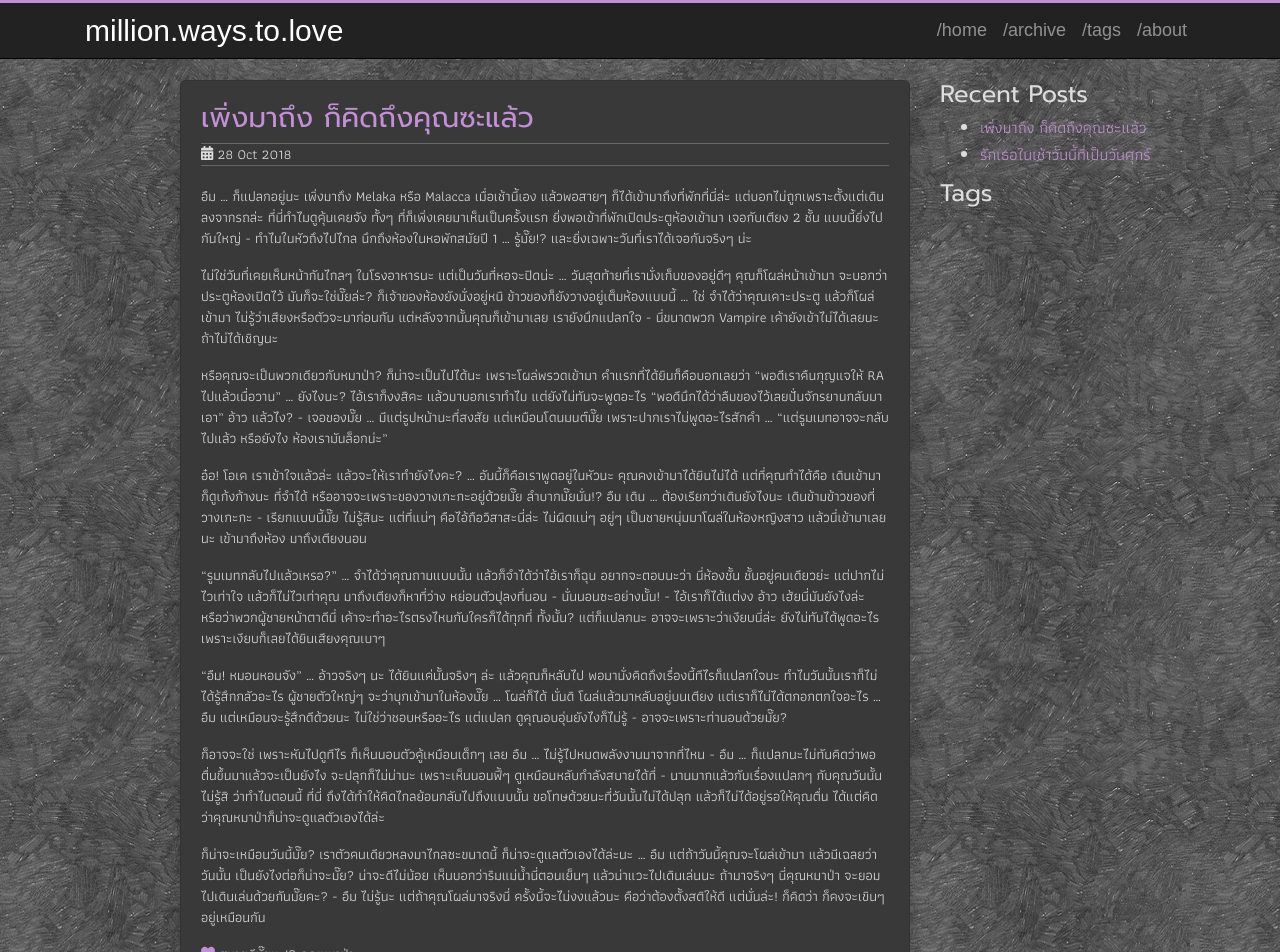
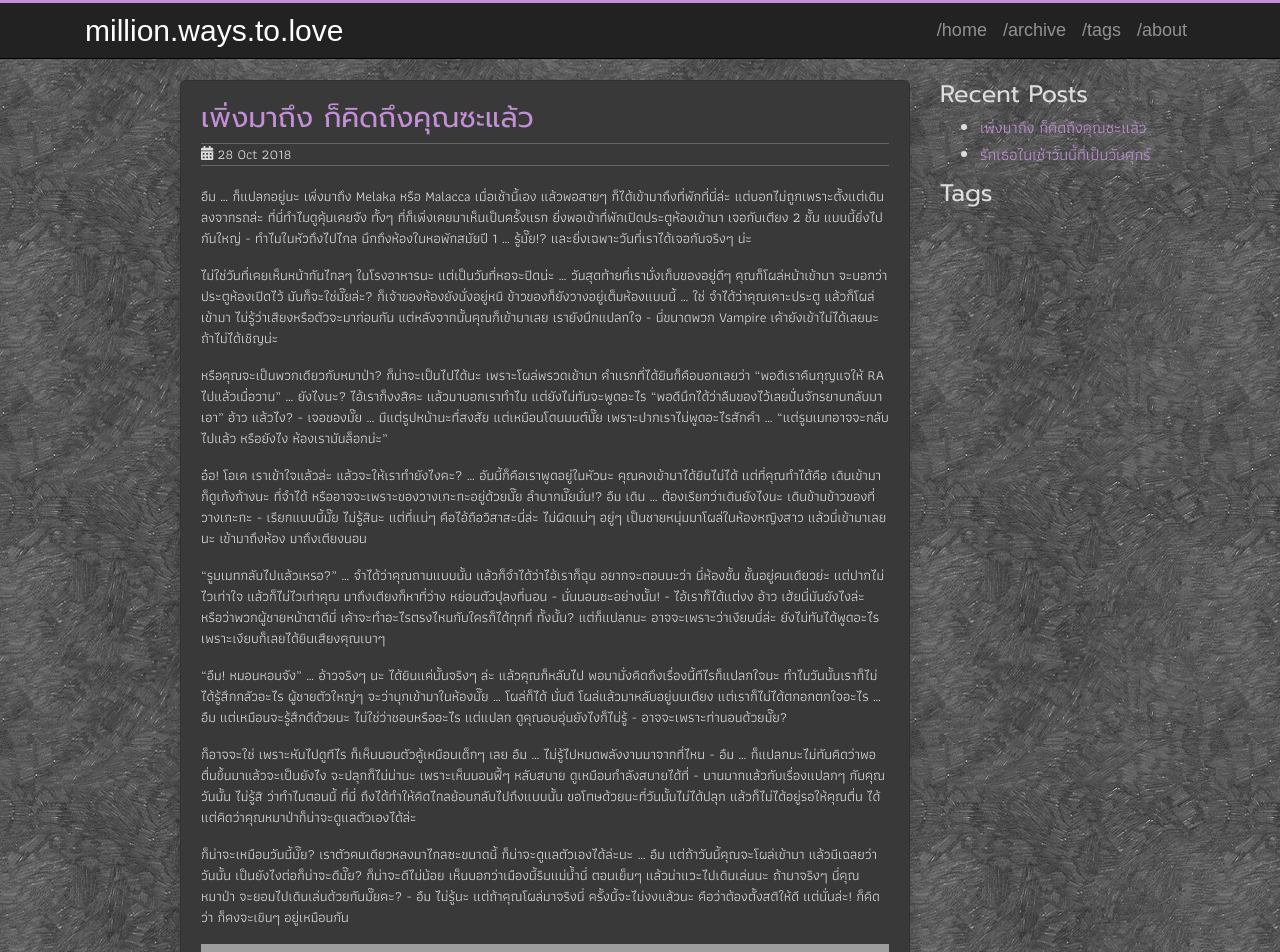
Before and after one commit to sdeehub/love, a Jekyll site: the page built from _posts/2018-10-28-dorm-room.md, in a window 1280 px wide and 1400 px high. Shown: the top 952 px of the window. Built offline with Jekyll 4.4.1, drawn with Linux system fonts in a browser that asks for light colours; comment, search, counter and statistics services are not loaded; some of the changed text lies outside the part shown; grey boxes are pictures that could not be loaded.

Commit message:
fix ending layout

```diff
--- a/_posts/2018-10-28-dorm-room.md
+++ b/_posts/2018-10-28-dorm-room.md
@@ -8,7 +8,7 @@ comments: true
 ---
 อืม ... ก็แปลกอยู่นะ เพิ่งมาถึง Melaka หรือ Malacca เมื่อเช้านี้เอง แล้วพอสายๆ ก็ได้เข้ามาถึงที่พักที่นี่ล่ะ แต่บอกไม่ถูกเพราะตั้งแต่เดินลงจากรถล่ะ ที่นี่ทำไมดูคุ้นเคยจัง ทั้งๆ ที่ก็เพิ่งเคยมาเห็นเป็นครั้งแรก ยิ่งพอเข้าที่พักเปิดประตูห้องเข้ามา เจอกับเตียง 2 ชั้น แบบนี้ยิ่งไปกันใหญ่ - ทำไมในหัวถึงไปไกล นึกถึงห้องในหอพักสมัยปี 1 ... รู้มั๊ย!? และยิ่งเฉพาะวันที่เราได้เจอกันจริงๆ น่ะ
 
-ไม่ใช่วันที่เคยเห็นหน้ากันไกลๆ ในโรงอาหารนะ แต่เป็นวันที่หอจะปิดน่ะ ... วันสุดท้ายที่เรานั่งเก็บของอยู่ดีๆ คุณก็โผล่หน้าเข้ามา จะบอกว่าประตูห้องเปิดไว้ มันก็จะใช่มั๊ยล่ะ? ก็เจ้าของห้องยังนั่งอยู่หนิ ข้าวของก็ยังวางอยู่เต็มห้องแบบนี้ ... ใช่ จำได้ว่าคุณเคาะประตู แล้วก็โผล่เข้ามา ไม่รู้ว่าเสียงหรือตัวจะมาก่อนกัน แต่หลังจากนั้นคุณก็เข้ามาเลย เรายังนึกแปลกใจ - นี่ขนาดพวก Vampire เค้ายังเข้าไม่ได้เลยนะ ถ้าไม่ได้เชิญนะ
+ไม่ใช่วันที่เคยเห็นหน้ากันไกลๆ ในโรงอาหารนะ แต่เป็นวันที่หอจะปิดน่ะ ... วันสุดท้ายที่เรานั่งเก็บของอยู่ดีๆ คุณก็โผล่หน้าเข้ามา จะบอกว่าประตูห้องเปิดไว้ มันก็จะใช่มั๊ยล่ะ? ก็เจ้าของห้องยังนั่งอยู่หนิ ข้าวของก็ยังวางอยู่เต็มห้องแบบนี้ ... ใช่ จำได้ว่าคุณเคาะประตู แล้วก็โผล่เข้ามา ไม่รู้ว่าเสียงหรือตัวจะมาก่อนกัน แต่หลังจากนั้นคุณก็เข้ามาเลย เรายังนึกแปลกใจ - นี่ขนาดพวก Vampire เค้ายังเข้าไม่ได้เลยนะ ถ้าไม่ได้เชิญน่ะ
 
 หรือคุณจะเป็นพวกเดียวกับหมาป่า? ก็น่าจะเป็นไปได้นะ เพราะโผล่พรวดเข้ามา คำแรกที่ได้ยินก็คือบอกเลยว่า "พอดีเราคืนกุญแจให้ RA ไปแล้วเมื่อวาน" ... ยังไงนะ? ไอ้เราก็งงสิคะ แล้วมาบอกเราทำไม แต่ยังไม่ทันจะพูดอะไร "พอดีนึกได้ว่าลืมของไว้เลยปั่นจักรยานกลับมาเอา" อ้าว แล้วไง? - เจอของมั๊ย ... มีแต่รูปหน้านะที่สงสัย แต่เหมือนโดนมนต์มั๊ย เพราะปากเราไม่พูดอะไรสักคำ ... "แต่รูมเมทอาจจะกลับไปแล้ว หรือยังไง ห้องเรามันล็อกน่ะ"
 
@@ -18,14 +18,12 @@ comments: true
 
 "อืม! หมอนหอมจัง" ... อ้าวจริงๆ นะ ได้ยินแค่นั้นจริงๆ ล่ะ แล้วคุณก็หลับไป พอมานั่งคิดถึงเรื่องนี้ทีไรก็แปลกใจนะ ทำไมวันนั้นเราก็ไม่ได้รู้สึกกลัวอะไร ผู้ชายตัวใหญ่ๆ จะว่าบุกเข้ามาในห้องมั๊ย ... โผล่ก็ได้ นั่นดิ โผล่แล้วมาหลับอยู่บนเตียง แต่เราก็ไม่ได้ตกอกตกใจอะไร ... อืม แต่เหมือนจะรู้สึกดีด้วยนะ ไม่ใช่ว่าชอบหรืออะไร แต่แปลก ดูคุณอบอุ่นยังไงก็ไม่รู้ - อาจจะเพราะท่านอนด้วยมั๊ย?
 
-ก็อาจจะใช่ เพราะหันไปดูทีไร ก็เห็นนอนตัวคู้เหมือนเด็กๆ เลย อืม ... ไม่รู้ไปหมดพลังงานมาจากที่ไหน - อืม ... ก็แปลกนะไม่ทันคิดว่าพอตื่นขึ้นมาแล้วจะเป็นยังไง จะปลุกก็ไม่น่านะ เพราะเห็นนอนฟี้ๆ ดูเหมือนหลับกำลังสบายได้ที่ - นานมากแล้วกับเรื่องแปลกๆ กับคุณวันนั้น ไม่รู้สิ ว่าทำไมตอนนี้ ที่นี่ ถึงได้ทำให้คิดไกลย้อนกลับไปถึงแบบนั้น ขอโทษด้วยนะที่วันนั้นไม่ได้ปลุก แล้วก็ไม่ได้อยู่รอให้คุณตื่น ได้แต่คิดว่าคุณหมาป่าก็น่าจะดูแลตัวเองได้ล่ะ
+ก็อาจจะใช่ เพราะหันไปดูทีไร ก็เห็นนอนตัวคู้เหมือนเด็กๆ เลย อืม ... ไม่รู้ไปหมดพลังงานมาจากที่ไหน - อืม ... ก็แปลกนะไม่ทันคิดว่าพอตื่นขึ้นมาแล้วจะเป็นยังไง จะปลุกก็ไม่น่านะ เพราะเห็นนอนฟี้ๆ หลับสบาย ดูเหมือนกำลังสบายได้ที่ - นานมากแล้วกับเรื่องแปลกๆ กับคุณวันนั้น ไม่รู้สิ ว่าทำไมตอนนี้ ที่นี่ ถึงได้ทำให้คิดไกลย้อนกลับไปถึงแบบนั้น ขอโทษด้วยนะที่วันนั้นไม่ได้ปลุก แล้วก็ไม่ได้อยู่รอให้คุณตื่น ได้แต่คิดว่าคุณหมาป่าก็น่าจะดูแลตัวเองได้ล่ะ
 
-ก็น่าจะเหมือนวันนี้มั๊ย? เราตัวคนเดียวหลงมาไกลซะขนาดนี้ ก็น่าจะดูแลตัวเองได้ล่ะนะ ... อืม แต่ถ้าวันนี้คุณจะโผล่เข้ามา แล้วมีเฉลยว่าวันนั้น เป็นยังไงต่อก็น่าจะมั๊ย? น่าจะดีไม่น้อย เห็นบอกว่าริมแม่น้ำนี่ตอนเย็นๆ แล้วน่าแวะไปเดินเล่นนะ ถ้ามาจริงๆ นี่คุณหมาป่า จะยอมไปเดินเล่นด้วยกันมั๊ยคะ? - อืม ไม่รู้นะ แต่ถ้าคุณโผล่มาจริงนี่ ครั้งนี้จะไม่งงแล้วนะ คือว่าต้องตั้งสติให้ดี แต่นั่นล่ะ! ก็คิดว่า ก็คงจะเขินๆ อยู่เหมือนกัน
-
-<i class="fa fa-heart" style="color:#C38FD6"></i> สบายดีมั๊ยนะ!? คุณหมาป่า
+ก็น่าจะเหมือนวันนี้มั๊ย? เราตัวคนเดียวหลงมาไกลซะขนาดนี้ ก็น่าจะดูแลตัวเองได้ล่ะนะ ... อืม แต่ถ้าวันนี้คุณจะโผล่เข้ามา แล้วมีเฉลยว่าวันนั้น เป็นยังไงต่อก็น่าจะดีมั๊ย? ก็น่าจะดีไม่น้อย เห็นบอกว่าเมืองนี้ริมแม่น้ำนี่ ตอนเย็นๆ แล้วน่าแวะไปเดินเล่นนะ ถ้ามาจริงๆ นี่คุณหมาป่า จะยอมไปเดินเล่นด้วยกันมั๊ยคะ? - อืม ไม่รู้นะ แต่ถ้าคุณโผล่มาจริงนี่ ครั้งนี้จะไม่งงแล้วนะ คือว่าต้องตั้งสติให้ดี แต่นั่นล่ะ! ก็คิดว่า ก็คงจะเขินๆ อยู่เหมือนกัน
 
 <div style="position:relative;width:100%;height:0;padding-bottom:56.25%;">
 <iframe style="width:100%;height:100%;position:absolute;top:0;left:0;" src="https://www.youtube.com/embed/C4DcS4DUvao" frameborder="0" allow="autoplay; encrypted-media" allowfullscreen>
 </iframe>
 </div>
-<br />
+<br />จากที่นี่ Malacca นะ <i class="fa fa-heart" style="color:#C38FD6"></i> สบายดีมั๊ยคะ!? คุณหมาป่าของชั้น
```
